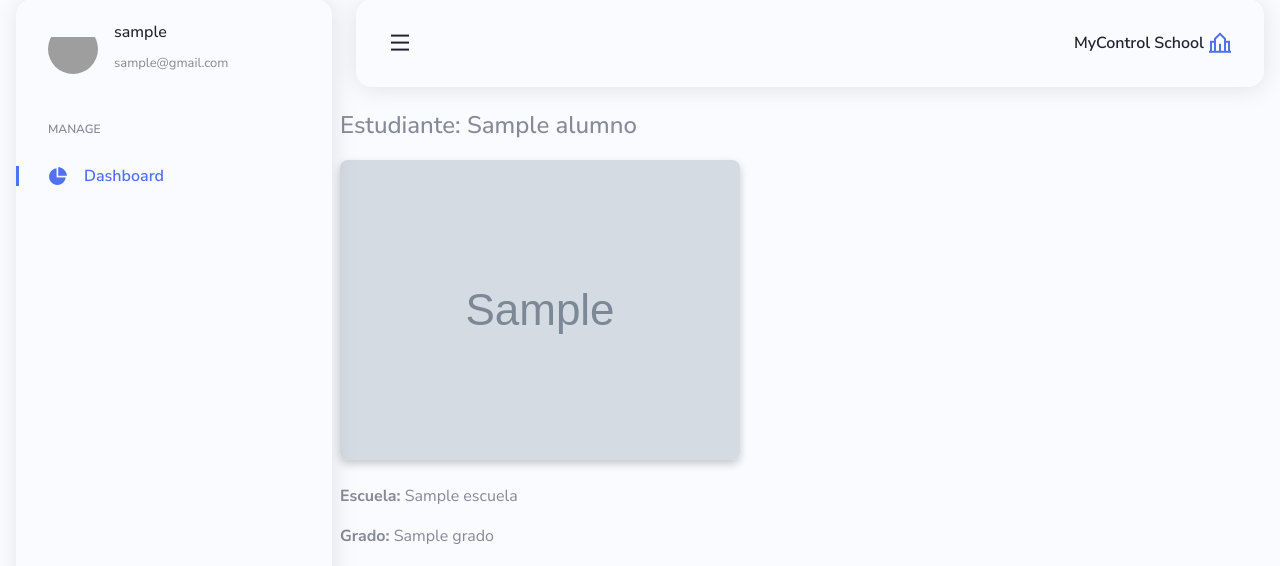
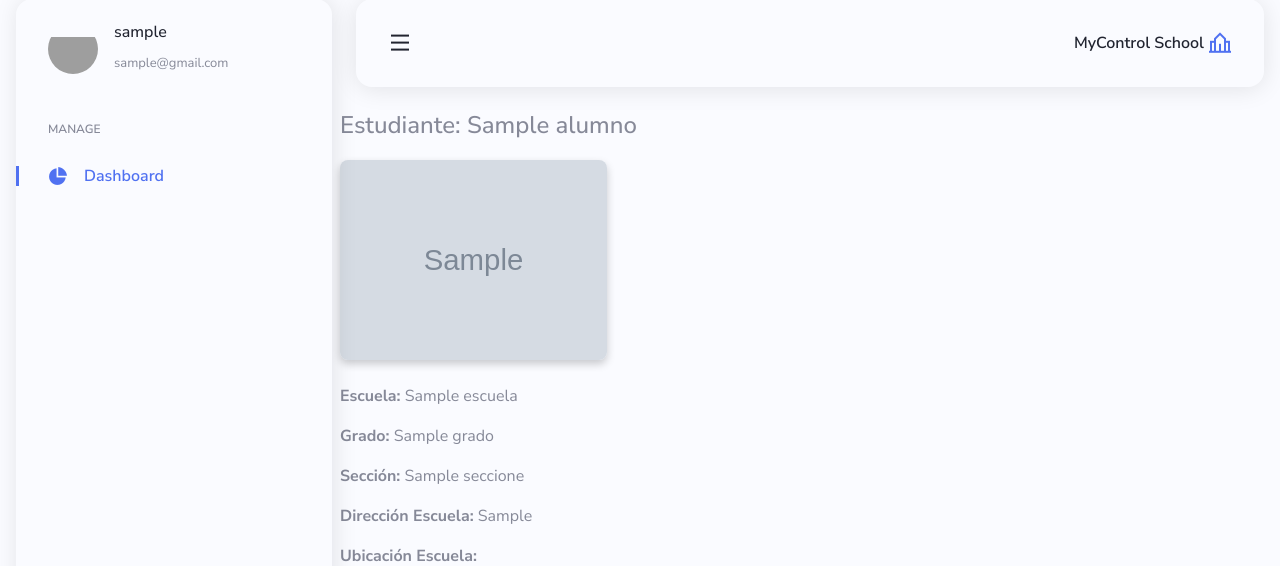
Before and after one commit to kevinocotan/school, a PHP site: page /dashboarduser in a window 1280 px wide. Shown: the part 17-583 px from the top of the page. Run offline with PHP 8.4, Linux system fonts and the light colour scheme; the visitor is signed in with stand-in values (Sample User, id 1); tables that the repository leaves empty or names only in its code hold one stand-in row (values such as "Sample post"); grey boxes marked "Sample" are stand-in pictures; some libraries are stand-ins or nearby versions; grey boxes are pictures that could not be loaded.

Commit message:
ajuste de tamaño logo escuela

```diff
--- a/app/views/dashboarduser.php
+++ b/app/views/dashboarduser.php
@@ -61,7 +61,7 @@
                 <!-- Mostrar imagen de la escuela -->
                 <div class="escuela-imagen" style="text-align: center; margin-top: 20px; ">
                     <?php if (!empty($datosEscuela[0]["foto"])): ?>
-                        <img src="<?php echo $datosEscuela[0]["foto"]; ?>" alt="Imagen de <?php echo $nombreEscuela; ?>" style="max-width: 100%; height: auto; border-radius: 8px; box-shadow: 0 4px 8px rgba(0, 0, 0, 0.2);">
+                        <img src="<?php echo $datosEscuela[0]["foto"]; ?>" alt="Imagen de <?php echo $nombreEscuela; ?>" style="max-width: 100%; height: auto; max-height: 200px; border-radius: 8px; box-shadow: 0 4px 8px rgba(0, 0, 0, 0.2);">
                     <?php else: ?>
                         <p>No hay imagen disponible para esta escuela.</p>
                     <?php endif; ?>
```
